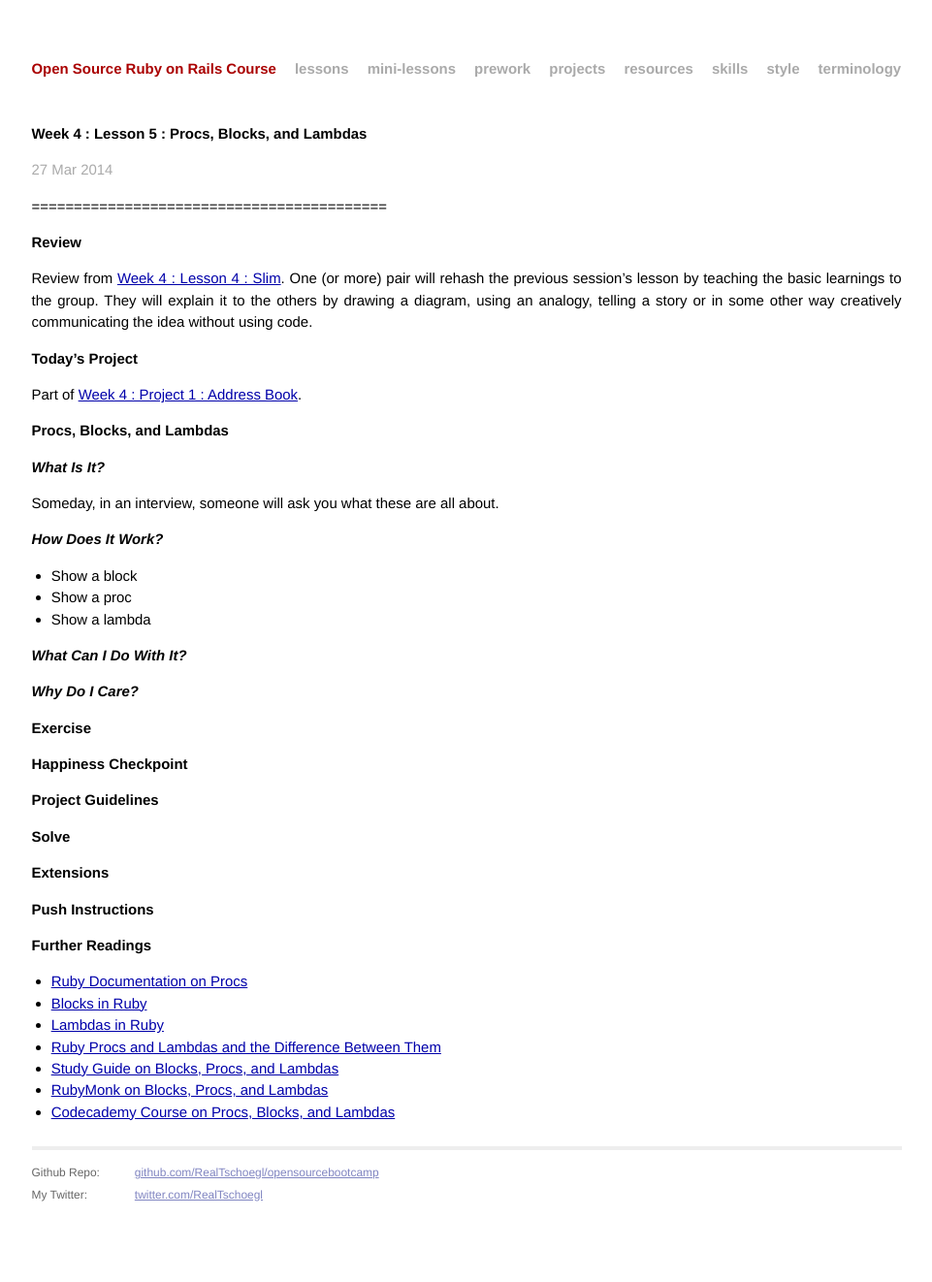
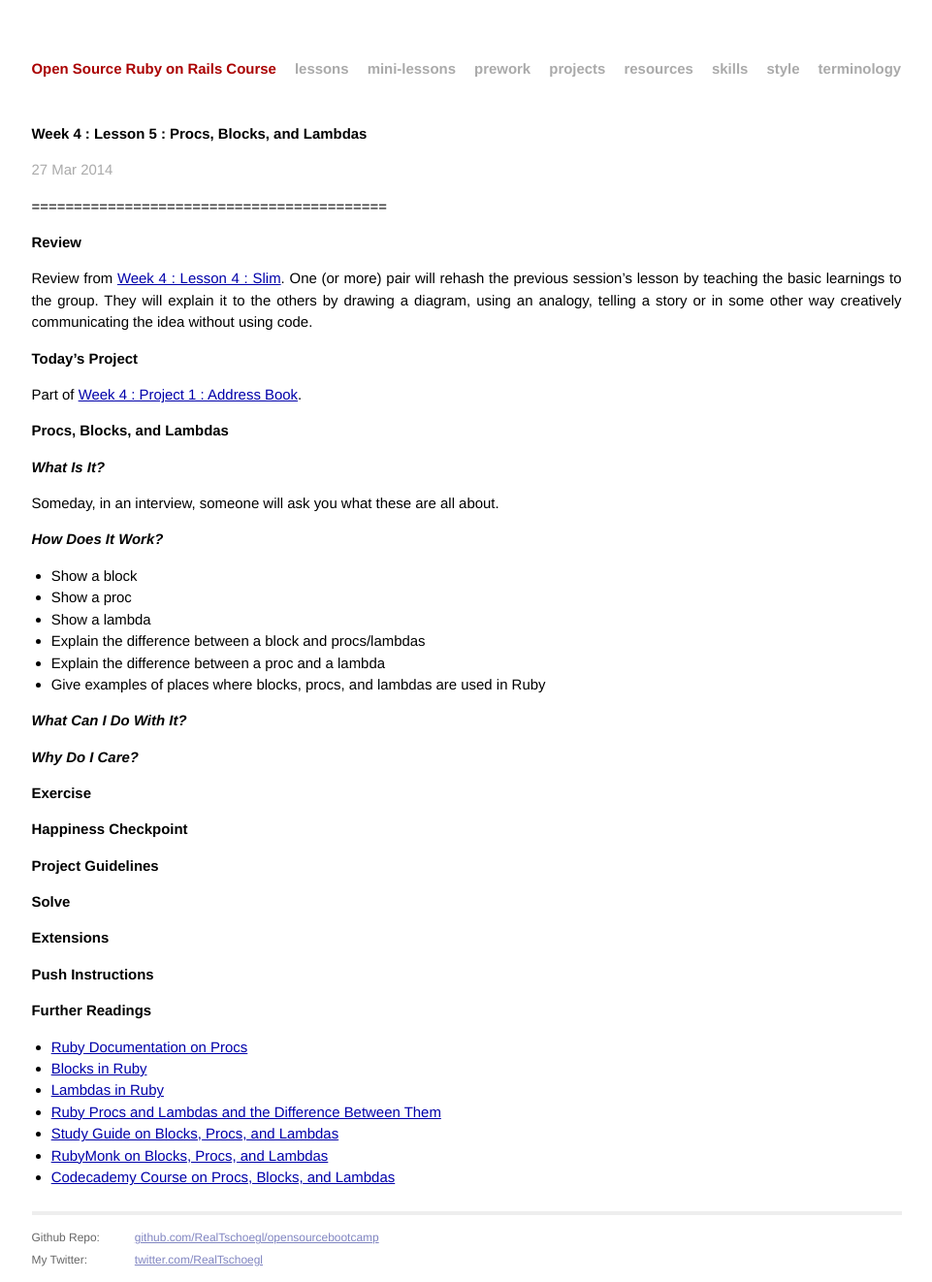
Before and after one commit to RealTschoegl/opensourcebootcamp, a Jekyll site: the page built from _posts/2014-03-27-lesson-procs-blocks-lambdas.markdown, in a window 1280 px wide. Shown: the whole page at 97% size, without its empty margins (159-1120 px from the left). Built offline with Jekyll 4.4.1, drawn with Linux system fonts in a browser that asks for light colours; Markdown is read by kramdown in place of the engine named in the settings; before the commit the page ends 1255 px from its top, so only the background shows below that.

Commit message:
Updated 2014-03-27-lesson-procs-blocks-lambdas.markdown

```diff
--- a/_posts/2014-03-27-lesson-procs-blocks-lambdas.markdown
+++ b/_posts/2014-03-27-lesson-procs-blocks-lambdas.markdown
@@ -23,6 +23,9 @@ Someday, in an interview, someone will ask you what these are all about.
 * Show a block
 * Show a proc
 * Show a lambda
+* Explain the difference between a block and procs/lambdas
+* Explain the difference between a proc and a lambda
+* Give examples of places where blocks, procs, and lambdas are used in Ruby
 
 ### _What Can I Do With It?_
 
```
